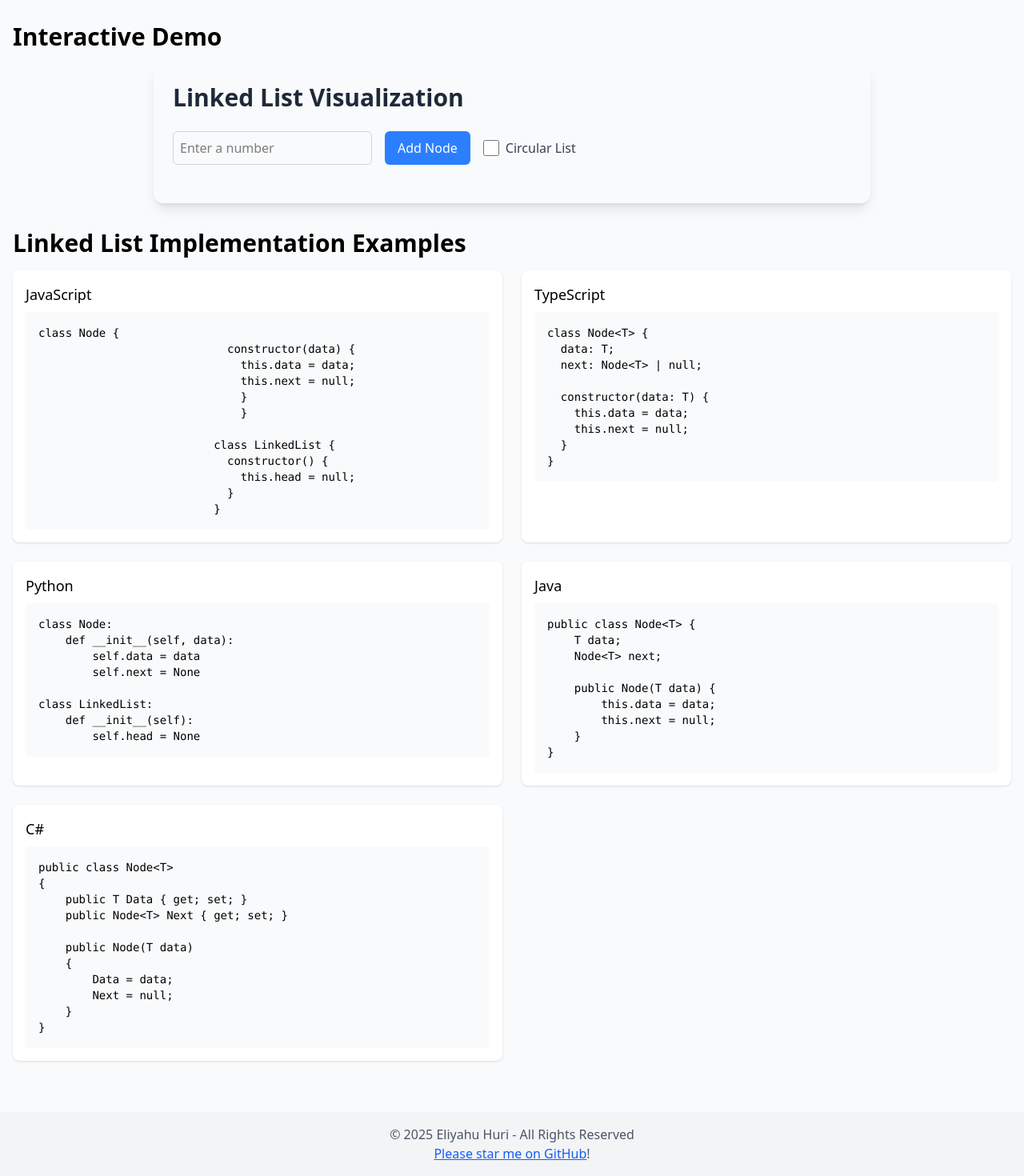
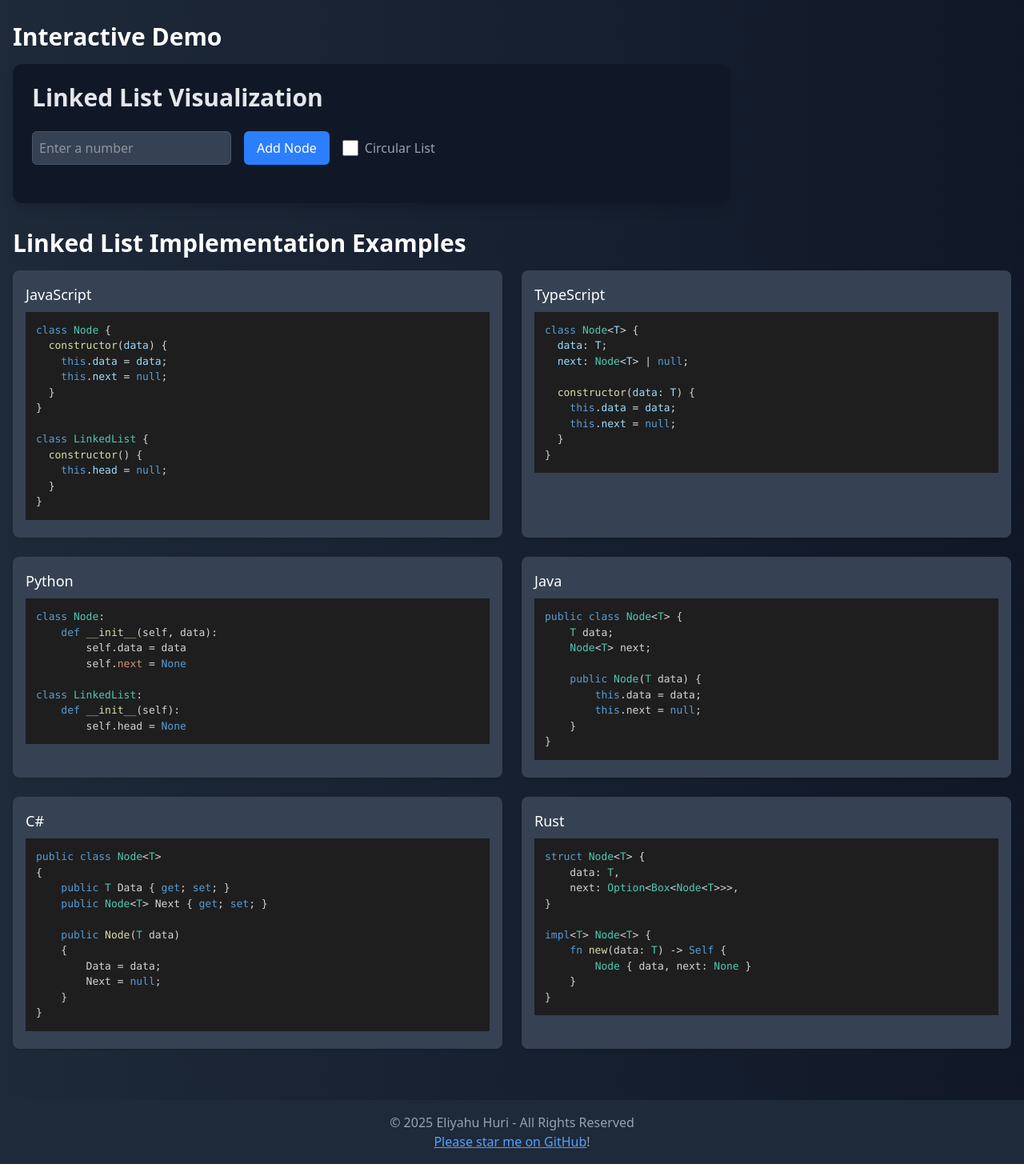
Before and after one commit to eliyahuri/linked-list-example, a React (Vite) app: page / in a window 1280 px wide. Shown: the part 508-1978 px from the top of the page at 80% size. Built offline with nearby package versions, Linux system fonts and the light colour scheme.

Commit message:
feat: add Prettier configuration and enhance LinkedList and App components with improved styling and syntax highlighting

```diff
--- a/package.json
+++ b/package.json
@@ -14,12 +14,14 @@
     "@vercel/analytics": "^1.5.0",
     "react": "^19.0.0",
     "react-dom": "^19.0.0",
+    "react-syntax-highlighter": "^15.6.1",
     "tailwindcss": "^4.0.7"
   },
   "devDependencies": {
     "@eslint/js": "^9.19.0",
     "@types/react": "^19.0.8",
     "@types/react-dom": "^19.0.3",
+    "@types/react-syntax-highlighter": "^15.5.13",
     "@vitejs/plugin-react-swc": "^3.5.0",
     "eslint": "^9.19.0",
     "eslint-plugin-react-hooks": "^5.0.0",
--- a/src/App.tsx
+++ b/src/App.tsx
@@ -1,10 +1,13 @@
 import LinkedList from "./LinkedList";
 import { Analytics } from "@vercel/analytics/react";
+import { Prism as SyntaxHighlighter } from "react-syntax-highlighter";
+import { vscDarkPlus } from "react-syntax-highlighter/dist/esm/styles/prism";
+
 function App() {
   return (
-    <div className="min-h-screen bg-gray-50">
+    <div className="min-h-screen bg-gradient-to-r from-gray-800 to-gray-900 text-white">
       <Analytics />
-      <header className="text-center py-6 bg-blue-600 text-white">
+      <header className="text-center py-6 bg-gray-800 text-white">
         <h1 className="text-2xl sm:text-3xl md:text-4xl font-bold">
           Understanding Linked Lists
         </h1>
@@ -36,7 +39,7 @@ function App() {
 
           <div className="grid md:grid-cols-3 gap-6">
             {/* Single Linked List */}
-            <div className="bg-white p-4 rounded-lg shadow">
+            <div className="bg-gray-700 p-4 rounded-lg shadow">
               <h3 className="text-lg font-medium mb-2">Single Linked List</h3>
               <p>
                 Each node points to the next node in the sequence. The last node
@@ -45,7 +48,7 @@ function App() {
             </div>
 
             {/* Doubly Linked List */}
-            <div className="bg-white p-4 rounded-lg shadow">
+            <div className="bg-gray-700 p-4 rounded-lg shadow">
               <h3 className="text-lg font-medium mb-2">Doubly Linked List</h3>
               <p>
                 Each node has two references: one to the next node and one to
@@ -54,7 +57,7 @@ function App() {
             </div>
 
             {/* Circular Linked List */}
-            <div className="bg-white p-4 rounded-lg shadow">
+            <div className="bg-gray-700 p-4 rounded-lg shadow">
               <h3 className="text-lg font-medium mb-2">Circular Linked List</h3>
               <p>
                 The last node points back to the first node, creating a circular
@@ -78,10 +81,10 @@ function App() {
           </h2>
           <div className="grid md:grid-cols-2 gap-6">
             {/* JavaScript Example */}
-            <div className="bg-white p-4 rounded-lg shadow">
+            <div className="bg-gray-700 p-4 rounded-lg shadow">
               <h3 className="text-lg font-medium mb-2">JavaScript</h3>
-              <pre className="bg-gray-50 p-4 rounded overflow-x-auto text-sm">
-                <code>{`class Node {
+              <SyntaxHighlighter language="javascript" style={vscDarkPlus}>
+                {`class Node {
   constructor(data) {
     this.data = data;
     this.next = null;
@@ -92,15 +95,15 @@ function App() {
   constructor() {
     this.head = null;
   }
-                          }`}</code>
-              </pre>
+}`}
+              </SyntaxHighlighter>
             </div>
 
             {/* TypeScript Example */}
-            <div className="bg-white p-4 rounded-lg shadow">
+            <div className="bg-gray-700 p-4 rounded-lg shadow">
               <h3 className="text-lg font-medium mb-2">TypeScript</h3>
-              <pre className="bg-gray-50 p-4 rounded overflow-x-auto text-sm">
-                <code>{`class Node<T> {
+              <SyntaxHighlighter language="typescript" style={vscDarkPlus}>
+                {`class Node<T> {
   data: T;
   next: Node<T> | null;
 
@@ -108,30 +111,30 @@ function App() {
     this.data = data;
     this.next = null;
   }
-}`}</code>
-              </pre>
+}`}
+              </SyntaxHighlighter>
             </div>
 
             {/* Python Example */}
-            <div className="bg-white p-4 rounded-lg shadow">
+            <div className="bg-gray-700 p-4 rounded-lg shadow">
               <h3 className="text-lg font-medium mb-2">Python</h3>
-              <pre className="bg-gray-50 p-4 rounded overflow-x-auto text-sm">
-                <code>{`class Node:
+              <SyntaxHighlighter language="python" style={vscDarkPlus}>
+                {`class Node:
     def __init__(self, data):
         self.data = data
         self.next = None
 
 class LinkedList:
     def __init__(self):
-        self.head = None`}</code>
-              </pre>
+        self.head = None`}
+              </SyntaxHighlighter>
             </div>
 
             {/* Java Example */}
-            <div className="bg-white p-4 rounded-lg shadow">
+            <div className="bg-gray-700 p-4 rounded-lg shadow">
               <h3 className="text-lg font-medium mb-2">Java</h3>
-              <pre className="bg-gray-50 p-4 rounded overflow-x-auto text-sm">
-                <code>{`public class Node<T> {
+              <SyntaxHighlighter language="java" style={vscDarkPlus}>
+                {`public class Node<T> {
     T data;
     Node<T> next;
 
@@ -139,15 +142,15 @@ class LinkedList:
         this.data = data;
         this.next = null;
     }
-}`}</code>
-              </pre>
+}`}
+              </SyntaxHighlighter>
             </div>
 
             {/* C# Example */}
-            <div className="bg-white p-4 rounded-lg shadow">
+            <div className="bg-gray-700 p-4 rounded-lg shadow">
               <h3 className="text-lg font-medium mb-2">C#</h3>
-              <pre className="bg-gray-50 p-4 rounded overflow-x-auto text-sm">
-                <code>{`public class Node<T>
+              <SyntaxHighlighter language="csharp" style={vscDarkPlus}>
+                {`public class Node<T>
 {
     public T Data { get; set; }
     public Node<T> Next { get; set; }
@@ -157,21 +160,38 @@ class LinkedList:
         Data = data;
         Next = null;
     }
-}`}</code>
-              </pre>
+}`}
+              </SyntaxHighlighter>
+            </div>
+
+            {/* Rust Example */}
+            <div className="bg-gray-700 p-4 rounded-lg shadow">
+              <h3 className="text-lg font-medium mb-2">Rust</h3>
+              <SyntaxHighlighter language="rust" style={vscDarkPlus}>
+                {`struct Node<T> {
+    data: T,
+    next: Option<Box<Node<T>>>,
+}
+
+impl<T> Node<T> {
+    fn new(data: T) -> Self {
+        Node { data, next: None }
+    }
+}`}
+              </SyntaxHighlighter>
             </div>
           </div>
         </section>
       </main>
 
-      <footer className="text-center py-4 bg-gray-100">
-        <p className="text-sm sm:text-base text-gray-600">
+      <footer className="text-center py-4 bg-gray-800">
+        <p className="text-sm sm:text-base text-gray-400">
           &copy; {new Date().getFullYear()} Eliyahu Huri - All Rights Reserved
         </p>
-        <p className="text-sm sm:text-base text-gray-600">
+        <p className="text-sm sm:text-base text-gray-400">
           <a
             href="https://github.com/eliyahuri/linked-list-example"
-            className="text-blue-600 underline"
+            className="text-blue-400 underline"
           >
             {" "}
             Please star me on GitHub
--- a/src/LinkedList.tsx
+++ b/src/LinkedList.tsx
@@ -74,9 +74,9 @@ const LinkedList = () => {
       elements.push(
         <div
           key={`node-${currentNode.value}-${elements.length}`}
-          className="node flex items-center space-x-2 bg-white p-3 rounded-lg shadow-md"
+          className="node bg-gray-800 p-3 rounded-lg shadow-md"
         >
-          <span className="text-lg font-semibold text-gray-800">
+          <span className="text-lg font-semibold text-gray-200">
             {currentNode.value}
           </span>
           <button
@@ -86,10 +86,10 @@ const LinkedList = () => {
             Remove
           </button>
           {currentNode.next && (!isCircular || currentNode.next !== head) && (
-            <span className="arrow text-lg text-blue-500">→</span>
+            <span className="arrow text-lg text-blue-400">→</span>
           )}
           {isCircular && currentNode.next === head && (
-            <span className="arrow text-lg text-green-500">↺</span>
+            <span className="arrow text-lg text-green-400">↺</span>
           )}
         </div>
       );
@@ -102,8 +102,8 @@ const LinkedList = () => {
   };
 
   return (
-    <div className="linked-list p-6 max-w-4xl mx-auto bg-gray-50 rounded-xl shadow-lg">
-      <h1 className="text-3xl font-bold mb-6 text-gray-800">
+    <div className="linked-list p-6 max-w-4xl bg-gray-900 rounded-xl shadow-lg">
+      <h1 className="text-3xl font-bold mb-6 text-gray-200">
         Linked List Visualization
       </h1>
       <div className="input-container flex flex-wrap gap-4 mb-6">
@@ -111,7 +111,7 @@ const LinkedList = () => {
           type="number"
           value={inputValue}
           onChange={(e) => setInputValue(e.target.value)}
-          className="border border-gray-300 p-2 rounded-md focus:outline-none focus:ring-2 focus:ring-blue-500"
+          className="border border-gray-600 p-2 rounded-md focus:outline-none focus:ring-2 focus:ring-blue-500 bg-gray-700 text-gray-200"
           placeholder="Enter a number"
         />
         <button
@@ -130,10 +130,10 @@ const LinkedList = () => {
             onChange={(e) => setIsCircular(e.target.checked)}
             className="form-checkbox h-5 w-5 text-blue-500"
           />
-          <span className="text-gray-700">Circular List</span>
+          <span className="text-gray-400">Circular List</span>
         </label>
       </div>
-      <div className="list-container flex flex-wrap gap-4 items-center">
+      <div className="list-container flex flex-wrap gap-4">
         {renderList(head)}
       </div>
     </div>
```
Also changed, not shown: 2 other files (tests, documents, lock files or other folders). Lines whose indentation alone changed are shown as unchanged.
